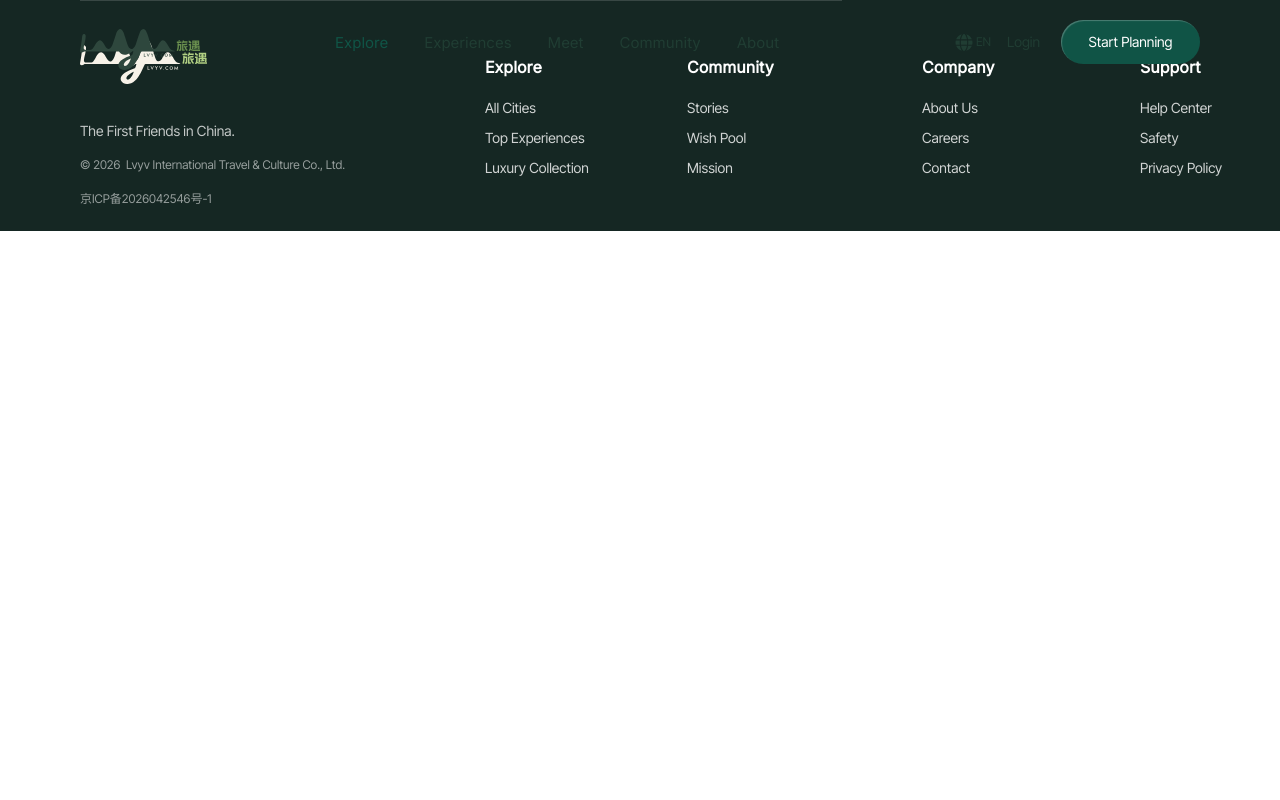
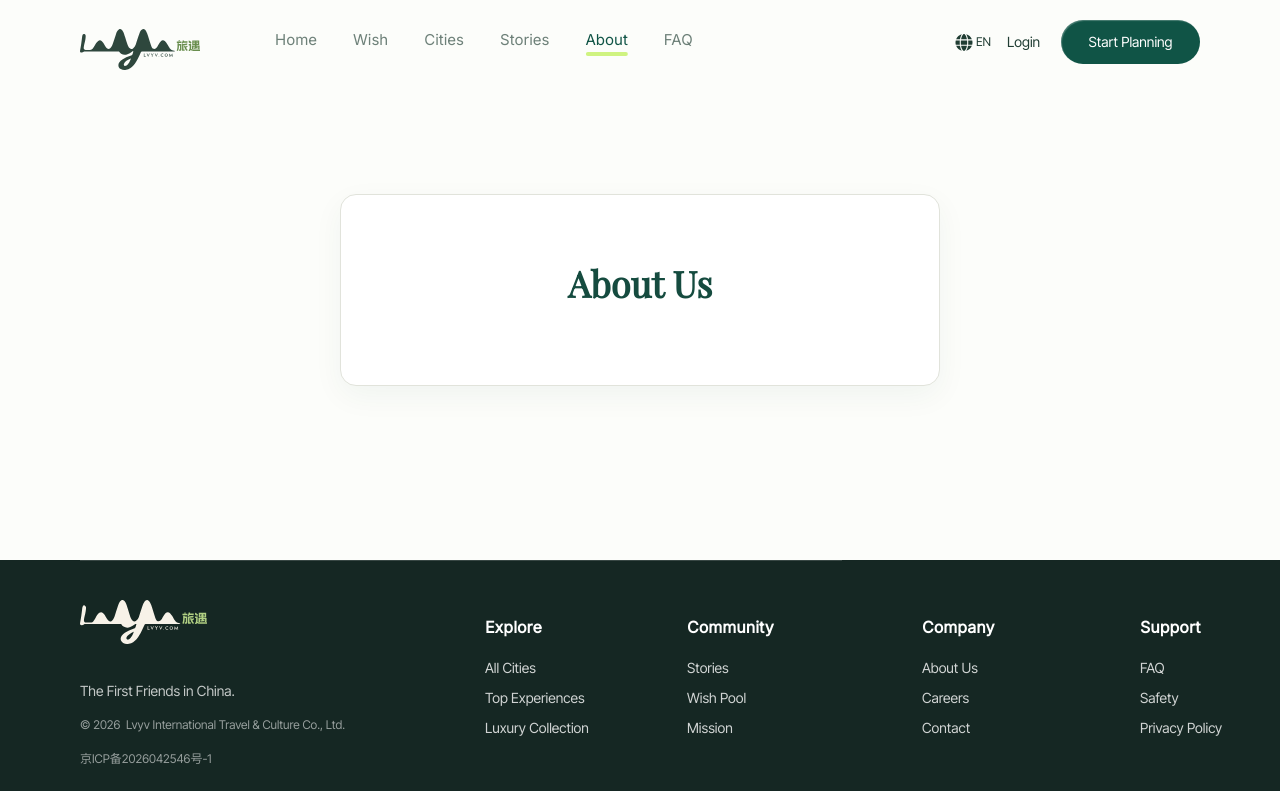
Before and after one commit to zuoyy/lvyv-web, a Nuxt app: page /about in a window 1280 px wide. Built offline with nearby package versions, Linux system fonts and the light colour scheme; a web font is replaced by a local one.

Commit message:
导航优化

```diff
--- a/assets/css/design-overrides.css
+++ b/assets/css/design-overrides.css
@@ -98,23 +98,46 @@ a {
   .nav-links {
     position: relative;
     left: auto;
-    margin-left: 135px;
+    margin-left: 75px;
     margin-right: auto;
     display: flex;
     gap: 36px;
   }
 
   .nav-links a {
-    padding: 0;
-    color: #203d33;
+    padding: 0 0 6px 0;
+    color: rgba(32, 61, 51, 0.65);
     font-family: Inter, sans-serif;
     font-size: 15px;
-    font-weight: 400;
+    font-weight: 500;
     line-height: 21px;
+    position: relative;
+    transition: color 0.25s ease;
+  }
+
+  .nav-links a:hover,
+  .nav-links a.active {
+    color: #105446;
   }
 
   .nav-links a::after {
-    display: none;
+    display: block !important;
+    content: '';
+    position: absolute;
+    bottom: 0;
+    left: 50%;
+    transform: translateX(-50%) scaleX(0);
+    width: 16px;
+    height: 3.5px;
+    background-color: var(--color-lime);
+    border-radius: 2px;
+    transition: transform 0.25s cubic-bezier(0.16, 1, 0.3, 1);
+    transform-origin: center;
+  }
+
+  .nav-links a:hover::after,
+  .nav-links a.active::after {
+    transform: translateX(-50%) scaleX(1);
   }
 
   .nav-actions {
@@ -1418,3 +1441,148 @@ a {
 .hero-carousel-dots .dot.active {
   background-color: var(--color-lime); /* Active state brand lime green */
 }
+
+/* Cities Dropdown Navigation */
+.nav-item-dropdown {
+  position: relative;
+  display: inline-flex;
+  align-items: center;
+}
+
+/* Invisible bridge hover area to keep dropdown open */
+.nav-item-dropdown::after {
+  content: '';
+  position: absolute;
+  top: 100%;
+  left: 0;
+  width: 100%;
+  height: 25px;
+  display: block;
+  z-index: 99;
+}
+
+.dropdown-menu {
+  position: absolute;
+  top: 100%;
+  left: 50%;
+  transform: translateX(-50%) translateY(12px) scale(0.96);
+  background: rgba(255, 255, 255, 0.96);
+  backdrop-filter: blur(12px);
+  -webkit-backdrop-filter: blur(12px);
+  border: 1px solid rgba(21, 75, 63, 0.08);
+  border-radius: 14px;
+  box-shadow: 0 16px 36px rgba(21, 75, 63, 0.07), 0 2px 8px rgba(0, 0, 0, 0.01);
+  padding: 6px;
+  min-width: 170px;
+  opacity: 0;
+  visibility: hidden;
+  transition: opacity 0.25s cubic-bezier(0.16, 1, 0.3, 1),
+              transform 0.25s cubic-bezier(0.16, 1, 0.3, 1),
+              visibility 0.25s;
+  z-index: 100;
+  margin-top: 15px;
+}
+
+/* Dropdown small top arrow */
+.dropdown-menu::before {
+  content: '';
+  position: absolute;
+  top: -6px;
+  left: 50%;
+  transform: translateX(-50%) rotate(45deg);
+  width: 10px;
+  height: 10px;
+  background: #ffffff;
+  border-left: 1px solid rgba(21, 75, 63, 0.08);
+  border-top: 1px solid rgba(21, 75, 63, 0.08);
+  z-index: -1;
+}
+
+.nav-item-dropdown:hover .dropdown-menu {
+  opacity: 1;
+  visibility: visible;
+  transform: translateX(-50%) translateY(0) scale(1);
+}
+
+.nav-links .dropdown-item {
+  display: flex;
+  align-items: baseline;
+  gap: 8px;
+  padding: 10px 16px 10px 28px;
+  color: #203d33 !important;
+  font-family: Inter, sans-serif;
+  text-decoration: none;
+  text-align: left;
+  border-radius: 10px;
+  position: relative;
+  transition: all 0.2s cubic-bezier(0.16, 1, 0.3, 1);
+  white-space: nowrap;
+}
+
+/* Dropdown active city dot indicator */
+.nav-links .dropdown-item::before {
+  content: '';
+  position: absolute;
+  left: 12px;
+  top: 50%;
+  transform: translateY(-50%) scale(0.5);
+  width: 6px;
+  height: 6px;
+  border-radius: 50%;
+  background-color: var(--color-lime);
+  opacity: 0;
+  transition: all 0.25s cubic-bezier(0.16, 1, 0.3, 1);
+  z-index: 10;
+}
+
+.nav-links .dropdown-item::after {
+  display: none !important;
+  content: none !important;
+}
+
+.nav-links .dropdown-item .city-en {
+  font-size: 15px;
+  font-weight: 500;
+  color: #203d33;
+  transition: color 0.2s ease;
+}
+
+.nav-links .dropdown-item .city-zh {
+  font-size: 12px;
+  font-weight: 400;
+  color: #8fa08a;
+  transition: color 0.2s ease;
+}
+
+.nav-links .dropdown-item:hover {
+  background-color: #f3f7f4;
+  transform: translateX(3px);
+}
+
+.nav-links .dropdown-item:hover .city-en {
+  color: #105446;
+}
+
+.nav-links .dropdown-item:hover .city-zh {
+  color: #607567;
+}
+
+/* Active state for dropdown sub item - no background, just the indicator dot and highlighted text */
+.nav-links .dropdown-item.active {
+  background-color: transparent;
+}
+
+.nav-links .dropdown-item.active::before {
+  opacity: 1;
+  transform: translateY(-50%) scale(1);
+}
+
+.nav-links .dropdown-item.active .city-en {
+  color: #105446;
+  font-weight: 600;
+}
+
+.nav-links .dropdown-item.active .city-zh {
+  color: #556a5c;
+  font-weight: 500;
+}
--- a/layouts/default.vue
+++ b/layouts/default.vue
@@ -8,11 +8,24 @@
         </NuxtLink>
 
         <nav class="nav-links">
-          <NuxtLink to="/#hero" :class="{ active: activeSection === 'hero' }">Explore</NuxtLink>
-          <NuxtLink to="/#why-lvyv" :class="{ active: activeSection === 'why-lvyv' }">Experiences</NuxtLink>
-          <NuxtLink to="/#how-it-works" :class="{ active: activeSection === 'how-it-works' }">Meet</NuxtLink>
-          <NuxtLink to="/#wish-pool" :class="{ active: activeSection === 'wish-pool' }">Community</NuxtLink>
-          <NuxtLink to="/#about-us" :class="{ active: activeSection === 'about-us' }">About</NuxtLink>
+          <NuxtLink to="/#hero" :class="{ active: $route && $route.path === '/' && activeSection === 'hero' }">Home</NuxtLink>
+          <NuxtLink to="/wish" :class="{ active: $route && $route.path === '/wish' }">Wish</NuxtLink>
+          <div class="nav-item-dropdown">
+            <a href="javascript:void(0)" @click.prevent :class="{ active: $route && $route.path.startsWith('/cities') }">Cities</a>
+            <div class="dropdown-menu">
+              <NuxtLink to="/cities/xian" class="dropdown-item" :class="{ active: $route && $route.path === '/cities/xian' }">
+                <span class="city-en">Xi'an</span>
+                <span class="city-zh">西安</span>
+              </NuxtLink>
+              <NuxtLink to="/cities/chengdu" class="dropdown-item" :class="{ active: $route && $route.path === '/cities/chengdu' }">
+                <span class="city-en">Chengdu</span>
+                <span class="city-zh">成都</span>
+              </NuxtLink>
+            </div>
+          </div>
+          <NuxtLink to="/stories" :class="{ active: $route && $route.path === '/stories' }">Stories</NuxtLink>
+          <NuxtLink to="/about" :class="{ active: $route && $route.path === '/about' }">About</NuxtLink>
+          <NuxtLink to="/faq" :class="{ active: $route && $route.path === '/faq' }">FAQ</NuxtLink>
         </nav>
 
         <div class="nav-actions">
@@ -72,7 +85,7 @@
         <div class="footer-links-column">
           <h4>Support</h4>
           <ul>
-            <li><NuxtLink to="#">Help Center</NuxtLink></li>
+            <li><NuxtLink to="/faq">FAQ</NuxtLink></li>
             <li><NuxtLink to="#">Safety</NuxtLink></li>
             <li><NuxtLink to="#">Privacy Policy</NuxtLink></li>
           </ul>
--- /dev/null
+++ b/pages/about/index.vue
@@ -0,0 +1,56 @@
+<template>
+  <div class="blank-page-container">
+    <div class="content-box">
+      <h1>About Us</h1>
+    </div>
+  </div>
+</template>
+
+<style scoped>
+.blank-page-container {
+  display: flex;
+  align-items: center;
+  justify-content: center;
+  min-height: 70vh;
+  padding: 100px 20px 80px 20px;
+  background-color: #fcfdfa;
+}
+.content-box {
+  background: #ffffff;
+  border: 1px solid #e1e3db;
+  border-radius: 16px;
+  padding: 60px 40px;
+  width: 100%;
+  max-width: 600px;
+  text-align: center;
+  box-shadow: 0 10px 30px rgba(21, 75, 63, 0.05);
+}
+h1 {
+  font-family: 'Playfair Display', serif;
+  color: #154B3F;
+  font-size: 36px;
+  margin-bottom: 12px;
+}
+.subtitle {
+  color: #606d5c;
+  font-size: 16px;
+  margin-bottom: 30px;
+}
+.placeholder-content {
+  border: 1px dashed #ccd1c7;
+  border-radius: 8px;
+  padding: 40px 20px;
+  margin-bottom: 30px;
+  color: #8fa08a;
+  background: #fdfefc;
+}
+.back-home a {
+  color: #154B3F;
+  font-weight: 500;
+  text-decoration: none;
+  transition: opacity 0.2s;
+}
+.back-home a:hover {
+  opacity: 0.8;
+}
+</style>
--- /dev/null
+++ b/pages/cities/chengdu.vue
@@ -0,0 +1,34 @@
+<template>
+  <div class="blank-page-container">
+    <div class="content-box">
+      <h1>Chengdu (成都)</h1>
+    </div>
+  </div>
+</template>
+
+<style scoped>
+.blank-page-container {
+  display: flex;
+  align-items: center;
+  justify-content: center;
+  min-height: 70vh;
+  padding: 100px 20px 80px 20px;
+  background-color: #fcfdfa;
+}
+.content-box {
+  background: #ffffff;
+  border: 1px solid #e1e3db;
+  border-radius: 16px;
+  padding: 60px 40px;
+  width: 100%;
+  max-width: 600px;
+  text-align: center;
+  box-shadow: 0 10px 30px rgba(21, 75, 63, 0.05);
+}
+h1 {
+  font-family: 'Playfair Display', serif;
+  color: #154B3F;
+  font-size: 36px;
+  margin-bottom: 12px;
+}
+</style>
--- /dev/null
+++ b/pages/cities/xian.vue
@@ -0,0 +1,34 @@
+<template>
+  <div class="blank-page-container">
+    <div class="content-box">
+      <h1>Xi'an (西安)</h1>
+    </div>
+  </div>
+</template>
+
+<style scoped>
+.blank-page-container {
+  display: flex;
+  align-items: center;
+  justify-content: center;
+  min-height: 70vh;
+  padding: 100px 20px 80px 20px;
+  background-color: #fcfdfa;
+}
+.content-box {
+  background: #ffffff;
+  border: 1px solid #e1e3db;
+  border-radius: 16px;
+  padding: 60px 40px;
+  width: 100%;
+  max-width: 600px;
+  text-align: center;
+  box-shadow: 0 10px 30px rgba(21, 75, 63, 0.05);
+}
+h1 {
+  font-family: 'Playfair Display', serif;
+  color: #154B3F;
+  font-size: 36px;
+  margin-bottom: 12px;
+}
+</style>
--- /dev/null
+++ b/pages/stories/index.vue
@@ -0,0 +1,56 @@
+<template>
+  <div class="blank-page-container">
+    <div class="content-box">
+      <h1>Stories</h1>
+    </div>
+  </div>
+</template>
+
+<style scoped>
+.blank-page-container {
+  display: flex;
+  align-items: center;
+  justify-content: center;
+  min-height: 70vh;
+  padding: 100px 20px 80px 20px;
+  background-color: #fcfdfa;
+}
+.content-box {
+  background: #ffffff;
+  border: 1px solid #e1e3db;
+  border-radius: 16px;
+  padding: 60px 40px;
+  width: 100%;
+  max-width: 600px;
+  text-align: center;
+  box-shadow: 0 10px 30px rgba(21, 75, 63, 0.05);
+}
+h1 {
+  font-family: 'Playfair Display', serif;
+  color: #154B3F;
+  font-size: 36px;
+  margin-bottom: 12px;
+}
+.subtitle {
+  color: #606d5c;
+  font-size: 16px;
+  margin-bottom: 30px;
+}
+.placeholder-content {
+  border: 1px dashed #ccd1c7;
+  border-radius: 8px;
+  padding: 40px 20px;
+  margin-bottom: 30px;
+  color: #8fa08a;
+  background: #fdfefc;
+}
+.back-home a {
+  color: #154B3F;
+  font-weight: 500;
+  text-decoration: none;
+  transition: opacity 0.2s;
+}
+.back-home a:hover {
+  opacity: 0.8;
+}
+</style>
--- /dev/null
+++ b/pages/wish/index.vue
@@ -0,0 +1,56 @@
+<template>
+  <div class="blank-page-container">
+    <div class="content-box">
+      <h1>Wish Pool</h1>
+    </div>
+  </div>
+</template>
+
+<style scoped>
+.blank-page-container {
+  display: flex;
+  align-items: center;
+  justify-content: center;
+  min-height: 70vh;
+  padding: 100px 20px 80px 20px;
+  background-color: #fcfdfa;
+}
+.content-box {
+  background: #ffffff;
+  border: 1px solid #e1e3db;
+  border-radius: 16px;
+  padding: 60px 40px;
+  width: 100%;
+  max-width: 600px;
+  text-align: center;
+  box-shadow: 0 10px 30px rgba(21, 75, 63, 0.05);
+}
+h1 {
+  font-family: 'Playfair Display', serif;
+  color: #154B3F;
+  font-size: 36px;
+  margin-bottom: 12px;
+}
+.subtitle {
+  color: #606d5c;
+  font-size: 16px;
+  margin-bottom: 30px;
+}
+.placeholder-content {
+  border: 1px dashed #ccd1c7;
+  border-radius: 8px;
+  padding: 40px 20px;
+  margin-bottom: 30px;
+  color: #8fa08a;
+  background: #fdfefc;
+}
+.back-home a {
+  color: #154B3F;
+  font-weight: 500;
+  text-decoration: none;
+  transition: opacity 0.2s;
+}
+.back-home a:hover {
+  opacity: 0.8;
+}
+</style>
```
Also changed, not shown: pages/faq/index.vue (renamed from pages/help/index.vue), 1 other file (tests, documents, lock files or other folders).
